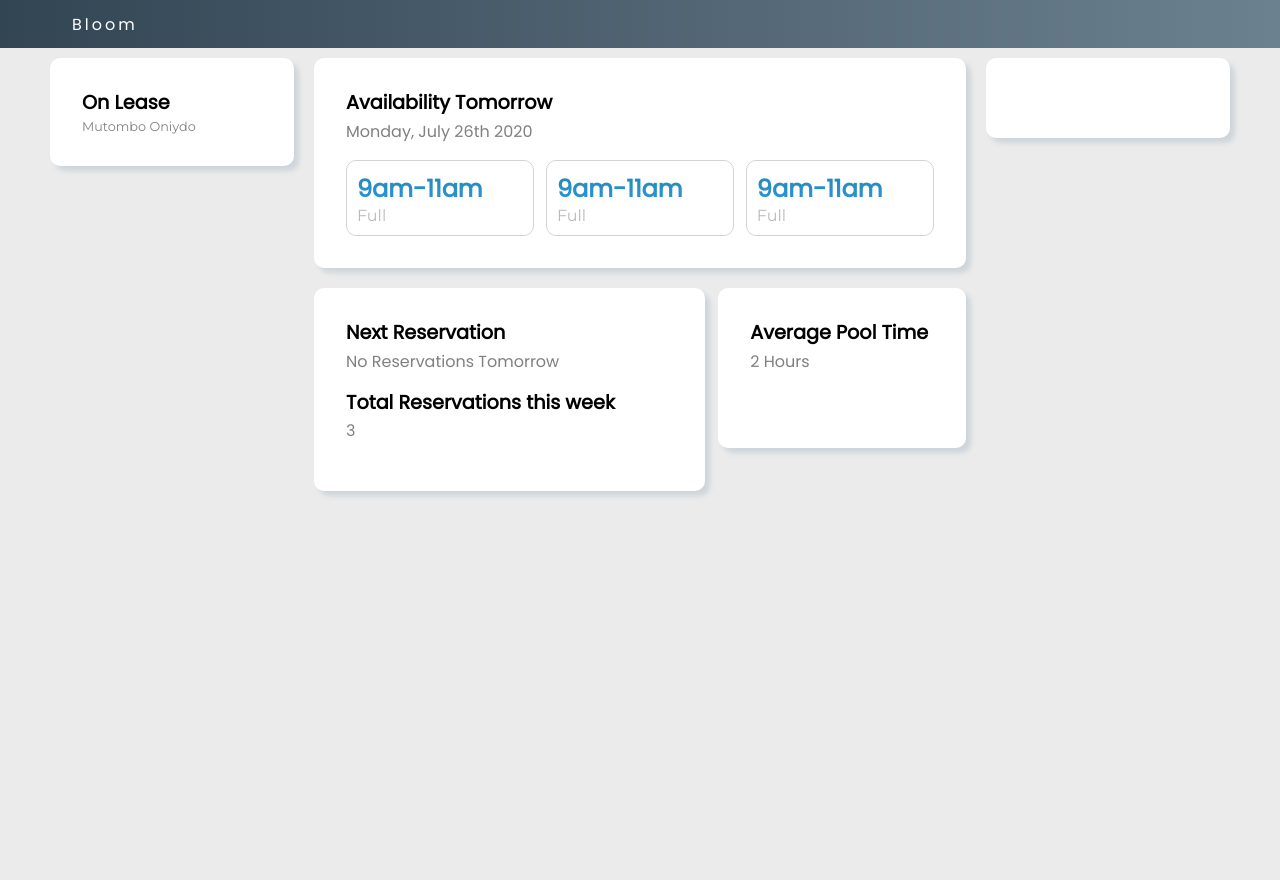
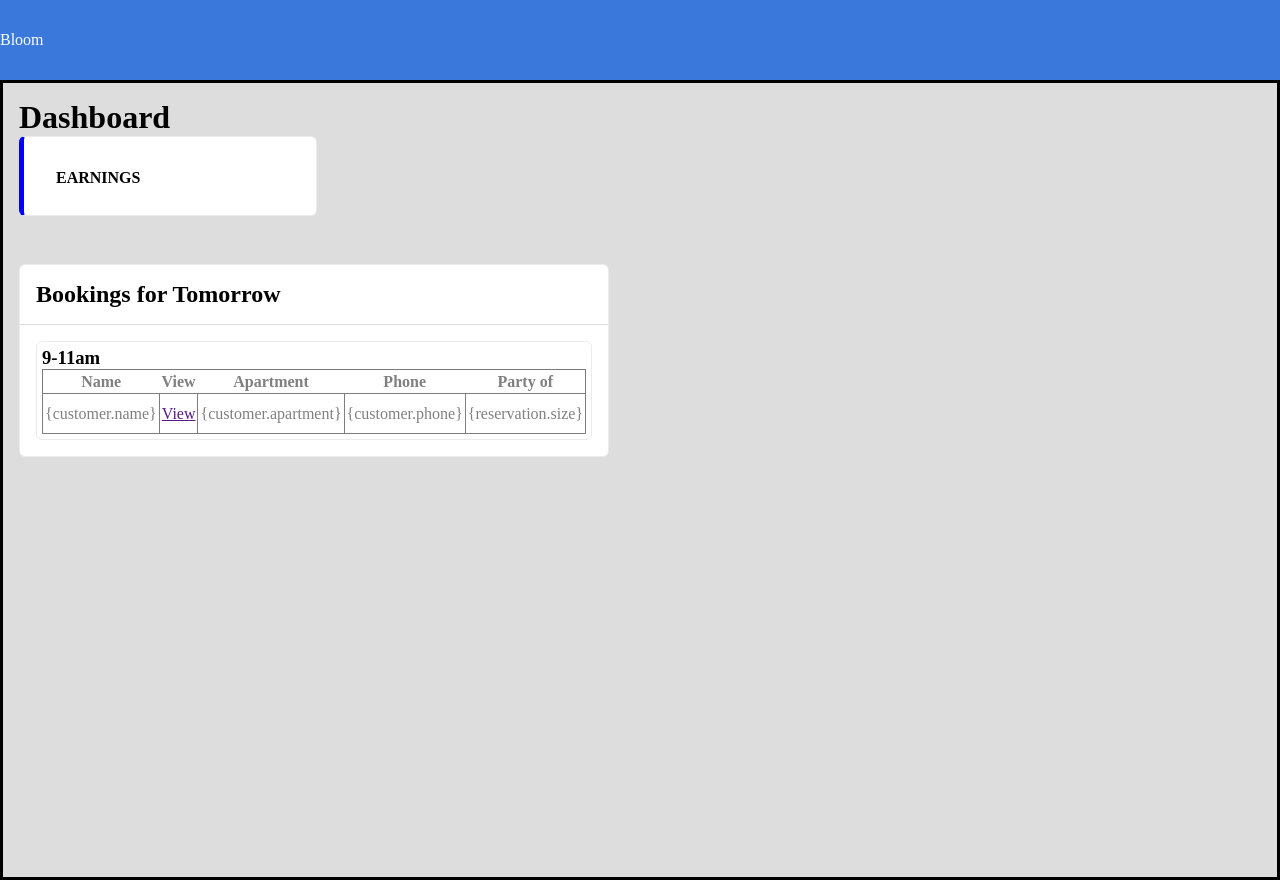
Before and after one commit to ObiTracks/BloomV1, a Django app: page / in a window 1280 px wide. Before the commit the page ends 497 px from the top, so only its background shows below. Run offline with Django 3.2, Linux system fonts and the light colour scheme; data comes from the database, SQL or seed files in the repository; some libraries are stand-ins or nearby versions.

Commit message:
Updates to home.css and base.css

```diff
--- a/src/reservations/templates/base.html
+++ b/src/reservations/templates/base.html
@@ -1,11 +1,11 @@
 {% load static %}
+
 <!DOCTYPE html>
 <html lang="en">
 <head>
     <meta charset="UTF-8">
     <meta name="viewport" content="width=device-width, initial-scale=1.0">
     <link rel="stylesheet" type="text/css" href="{% static 'css/base.css' %}">
-    <!-- <link rel="stylesheet" href="https://stackpath.bootstrapcdn.com/bootstrap/4.5.0/css/bootstrap.min.css" integrity="sha384-9aIt2nRpC12Uk9gS9baDl411NQApFmC26EwAOH8WgZl5MYYxFfc+NcPb1dKGj7Sk" crossorigin="anonymous"> -->
     <!-- <link rel="stylesheet" type="text/css" href="{% static 'css/animations.css' %}"> -->
     <link href="https://fonts.googleapis.com/css2?family=Poppins&family=Montserrat&display=swap" rel="stylesheet">
     {% block extra_head %}
@@ -13,41 +13,10 @@
 
 </head>
 <body>
-    <span class="nav">
-        <div>
-            <h2 class="logo">Bloom</h2>
-            <h1>{{home_title}}</h1>
-        </div>
-    </span>
-
-    <div class="subbody">
-    <div>
-        <div class="side_strip">
-            {% block left_strip%}
-            {% endblock %}
-        </div>
-
-        <div class="center_strip">
-            {% block center%}
-            {% endblock %}
-        </div>
-
-        <div class="side_strip">
-            {% block right_side %}
-            {% endblock %}
-        </div>
+	{%  include 'navbar.html' %}
+    <div class="content">
+        {% block content%}
+        {% endblock %}
     </div>
-    </div>
-
-    <!-- <div class="animation-area">
-        <ul>
-            <li></li>
-            <li></li>
-            <li></li>
-            <li></li>
-            <li></li>
-            <li></li>
-        </ul>
-    </div> -->
 </body>
 </html>
--- a/src/reservations/templates/home.html
+++ b/src/reservations/templates/home.html
@@ -3,49 +3,50 @@
 
 {% block extra_head %}
 <link rel="stylesheet" type="text/css" href="{% static 'css/home.css' %}">
-<title>Bloom Reservations</title>
+<title>Dashboard</title>
 {% endblock %}
 
-{% block left_strip%}
-<div class="container ">
-    <h1>On Lease</h1>
-    <p>Mutombo Oniydo</p>
-</div>
-{% endblock %}
+{% block content %}
+<h1 class=>Dashboard</h1>
+<div class="section">
 
-{% block center %}
-<div class="container slots">
-    <h1>Availability Tomorrow</h1>
-    <h2>Monday, July 26th 2020 {{ tomorrow_date }}</h2>
-    <span>
-        <div class="time_slot">
-            <h2>9am-11am</h2>
-            <p>Full</p>
-        </div>
-        <div class="time_slot">
-            <h2>9am-11am</h2>
-            <p>Full</p>
-        </div>
-        <div class="time_slot">
-            <h2>9am-11am</h2>
-            <p>Full</p>
-        </div>
-    </span>
+    <div class="stat card">
+        <h2 class="stat-title">Earnings</h2>
+    </div>
 </div>
 
-<div class="container reservation">
-    <h1>Next Reservation</h1>
-    <h2>No Reservations Tomorrow {{ Reservation_status}}</h2>
-    <h1>Total Reservations this week</h1>
-    <h2>3</h2>
+
+<div class="section">
+
+    <div class="card">
+        <header>
+            <h2>Bookings for Tomorrow</h2>
+        </header>
+
+        <div class="timeslots">
+            <div class="timeslot">
+                <h3 class="timeslot-name">9-11am</h3>
+                <table>
+                    <tr>
+                        <th>Name</th>
+                        <th>View</th>
+                        <th>Apartment</th>
+                        <th>Phone</th>
+                        <th>Party of</th>
+                    </tr>
+
+                    <tr>
+                        <td>{customer.name}</td>
+                        <td><a href="">View</a></td>
+                        <td>{customer.apartment}</td>
+                        <td>{customer.phone}</td>
+                        <td>{reservation.size}</td>
+                    </tr>
+                </table>
+            </div>
+        </div>
+
+    </div>
 </div>
 
-<div class="container statistics">
-    <h1>Average Pool Time</h1>
-    <h2>2 Hours</h2>
-</div>
 {% endblock %}
-
-{% block right_side %}
-<div class="container"></div>
-{% endblock %}
--- /dev/null
+++ b/src/reservations/templates/navbar.html
@@ -0,0 +1,5 @@
+{% load static %}
+<link rel="stylesheet" type="text/css" href="{% static 'css/navbar.css' %}">
+
+<nav class="navbar">Bloom
+</nav>
--- a/src/static/css/base.css
+++ b/src/static/css/base.css
@@ -2,119 +2,94 @@
     box-sizing: border-box;
     margin: 0;
 }
+
+/* SITE WIDE STYLING */
 body {
+    height: fit-content;
     margin: 0;
+    align-items: center;
+    background: rgb(221, 221, 221);
+}
+.content{
+    width: 100%;
+    height: auto;
+    min-height: 100vh;
     display: flex;
+    justify-content: flex-start;
     flex-direction: column;
-    justify-content: center;
-    align-items: center;
-    background: rgb(235, 235, 235);
+    border: solid black 3px;
+    padding: 1rem;
 }
-.subbody{
-    margin: 0;
-    min-height: 100vh;
-    max-width: 1200px;
-    width: 100%;
-    height: fit-content;
-}
-/* Section title font */
-h1{
+.title{
     font-family: 'Poppins', sans-serif;
     font-size: 1.2rem;
     font-weight: 700;
     line-height: 1.6rem;
     margin-bottom: 0.2rem;
 }
-/* Section subtitle font */
-h2{
-    font-family: 'Poppins', sans-serif;
-    color: grey;
-    font-size: 1rem;
-    font-weight: 500;
-    margin-bottom: 1rem;
-    /* text-transform: uppercase; */
-}
-/* Text emphasis font */
-h3{
-    font-family: 'Montserrat', sans-serif;
-    color: grey;
-    font-size: 0.8rem;
-    font-weight: 200;
-}
-p{
-    font-family: 'Montserrat', sans-serif;
-    color: grey;
-    font-size: 0.8rem;
-    font-weight: 100;
-}
-.center_strip p{
-    font-family: 'Arial', sans-serif;
-    font-size: 0.9rem;
-}
-.nav{
+.section{
+    position: relative;
     width: 100%;
-    height: 3rem;
-    background: linear-gradient(to right, rgb(50, 69, 83), rgba(108,129,144,1));
-    display: flex;
-    flex-direction: row;
-    justify-content: center;
-    z-index: 100;
-    /* padding: 0 20% 0 20%; */
-}
-.nav > div{
-    width: 100%;
-    max-width: 1200px;
-    display: flex;
-    flex-direction: row;
-    justify-content: space-between;
-    align-items: center;
-    padding: 0 1rem 0 2rem;
-}
-.nav > div > .logo{
-    margin: 0;
-    padding: 0;
-    color: white;
-    letter-spacing: 3px;
-}
-.subbody > div{
-    width: 100%;
-    min-height: 600px;
     height: fit-content;
-    /* background-color: green; */
-    /* border: solid black 2px; */
-    display: flex;
-    flex-direction: row;
-    justify-content: space-evenly;
-}
-.container{
-    display: flex;
-    flex-direction: column;
-    min-height: 5rem;
-    height: auto;
-    width: auto;
-    padding: 2rem;
-    box-shadow: rgb(206, 213, 218) 5px 5px 5px;
-    background-color: white;
-    /* border: solid grey 1px; */
-    border-radius: 10px;
-    margin-bottom: 20px;
-    z-index: 100;
-}
-.center_strip{
-    width: 56%;
-    min-height: 500px;
-    height: fit-content;
+    min-height: 8rem;
     display: flex;
     justify-content: space-between;
     align-content: flex-start;
     flex-wrap: wrap;
-    padding: 10px;
+    /* border: solid black 2px; */
 }
-.side_strip{
-    width: 22%;
-    min-height: 500px;
-    height: auto;
+
+.card{
+    position: relative;
+    background: white;
+    border: solid rgb(235, 235, 235) 1px;
+    border-radius: 6px;
+    /* padding: 2rem; */
+}
+.card header{
     display: flex;
-    flex-direction: column;
-    padding: 10px;
+    align-items: center;
+    justify-content: space-between;
+    padding: 1rem;
+    border-bottom: solid rgb(219, 219, 219) 1px;
 }
+.card .timeslots{
+    display: flex;
+    align-items: flex-start;
+    justify-content: center;
+    padding: 1rem;
+}
+.card .timeslot {
+    border: solid rgb(235, 235, 235) 1px;
+    border-radius: 6px;
+    padding: 5px;
+}
+
+/* HOME CSS */
+.stat{
+    width: 24%;
+    height: 5rem;
+    padding: 2rem;
+    border-left: solid blue 5px;
+}
+.stat-title{
+    text-transform: uppercase;
+    font-size: 1rem;
+}
+table {
+    width: 100%;
+    border: solid rgb(122, 122, 122) 1px;
+    border-collapse: collapse;
+    color: grey;
+    /* background: blue; */
+}
+table th{
+    height: 1.5rem;
+    /* border: solid black 1px; */
+}
+table td{
+    height: 2.5rem;
+    border: solid rgb(126, 126, 126) 1px;
+    text-align: right;
+    padding: 2px;
+}
--- /dev/null
+++ b/src/static/css/navbar.css
@@ -0,0 +1,8 @@
+.navbar{
+    width: 100%;
+    height: 5rem;
+    display: flex;
+    align-items: center;
+    background: rgb(58, 120, 219);
+    color: white;
+}
```
Also changed, not shown: src/static/css/base_old.css (added, +120 -0 lines), src/static/css/timeslot_old.css (added, +20 -0 lines), src/static/css/home_old.css (renamed from src/static/css/home.css).
